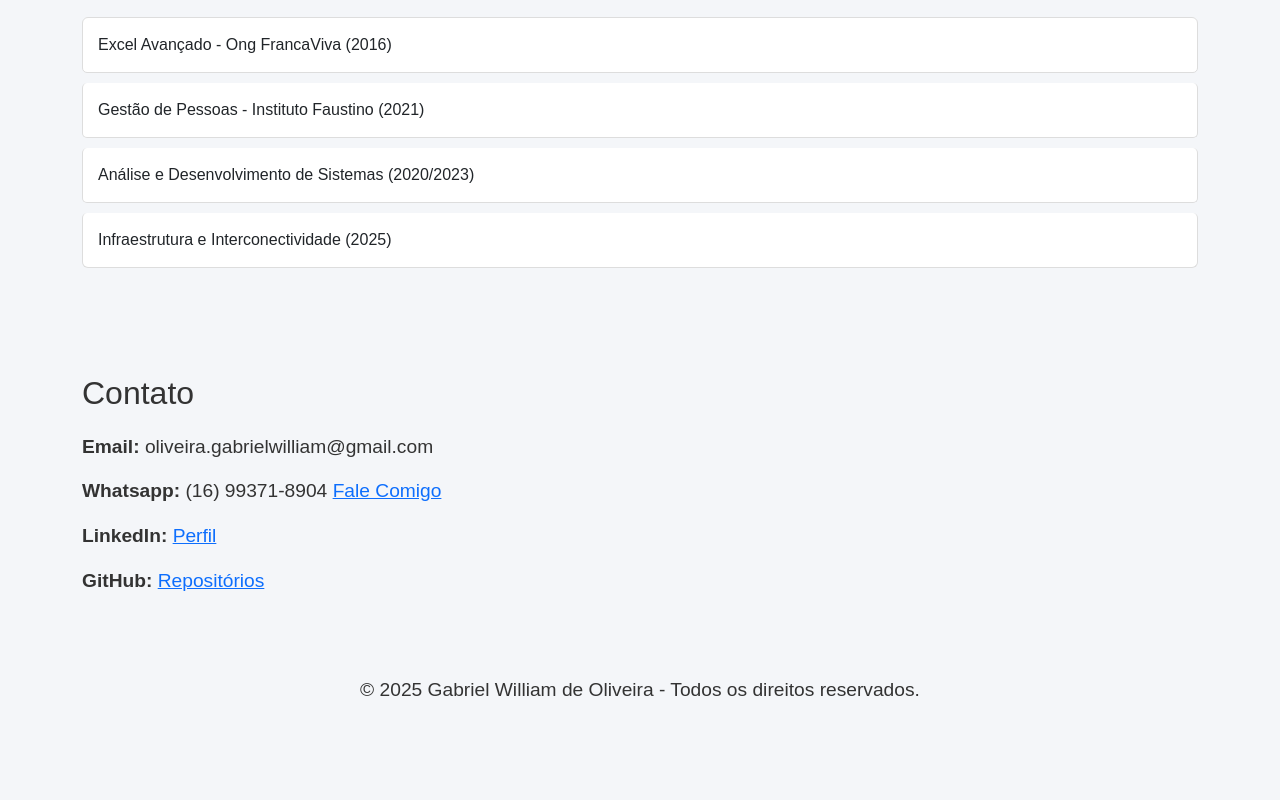
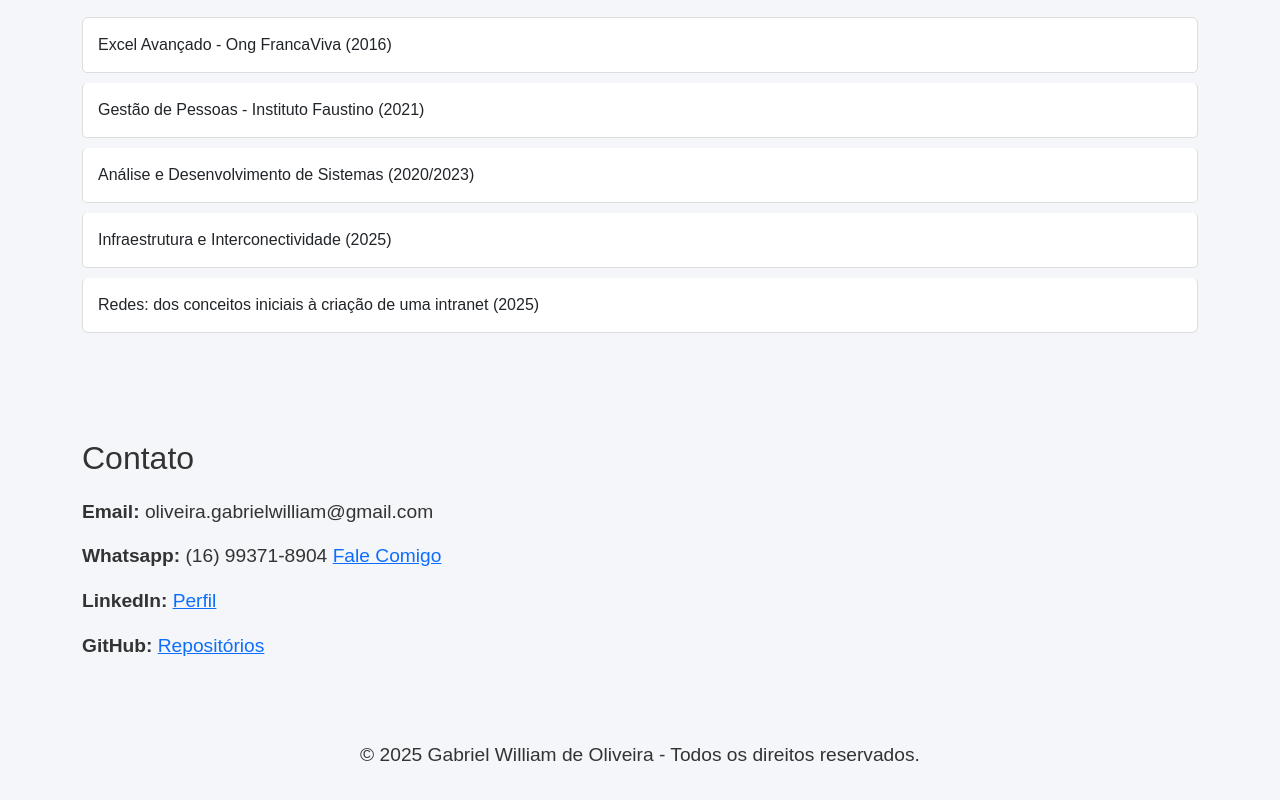
Before and after one commit to oliveira-cmd/oliveira-cmd.github.io, a plain HTML site: page index.html in a window 1280 px wide. Shown: the part 1507-2307 px from the top of the page. Before the commit the page ends 2244 px from the top, so only its background shows below. Drawn offline with nearby package versions, Linux system fonts and the light colour scheme; no server answers.

Commit message:
add a new course

```diff
--- a/index.html
+++ b/index.html
@@ -150,6 +150,7 @@
             <li class="list-group-item">Gestão de Pessoas - Instituto Faustino (2021)</li>
             <li class="list-group-item">Análise e Desenvolvimento de Sistemas (2020/2023)</li>
             <li class="list-group-item">Infraestrutura e Interconectividade (2025)</li>
+            <li class="list-group-item">Redes: dos conceitos iniciais à criação de uma intranet (2025)</li>
         </ul>
     </div>
 </section>
```
